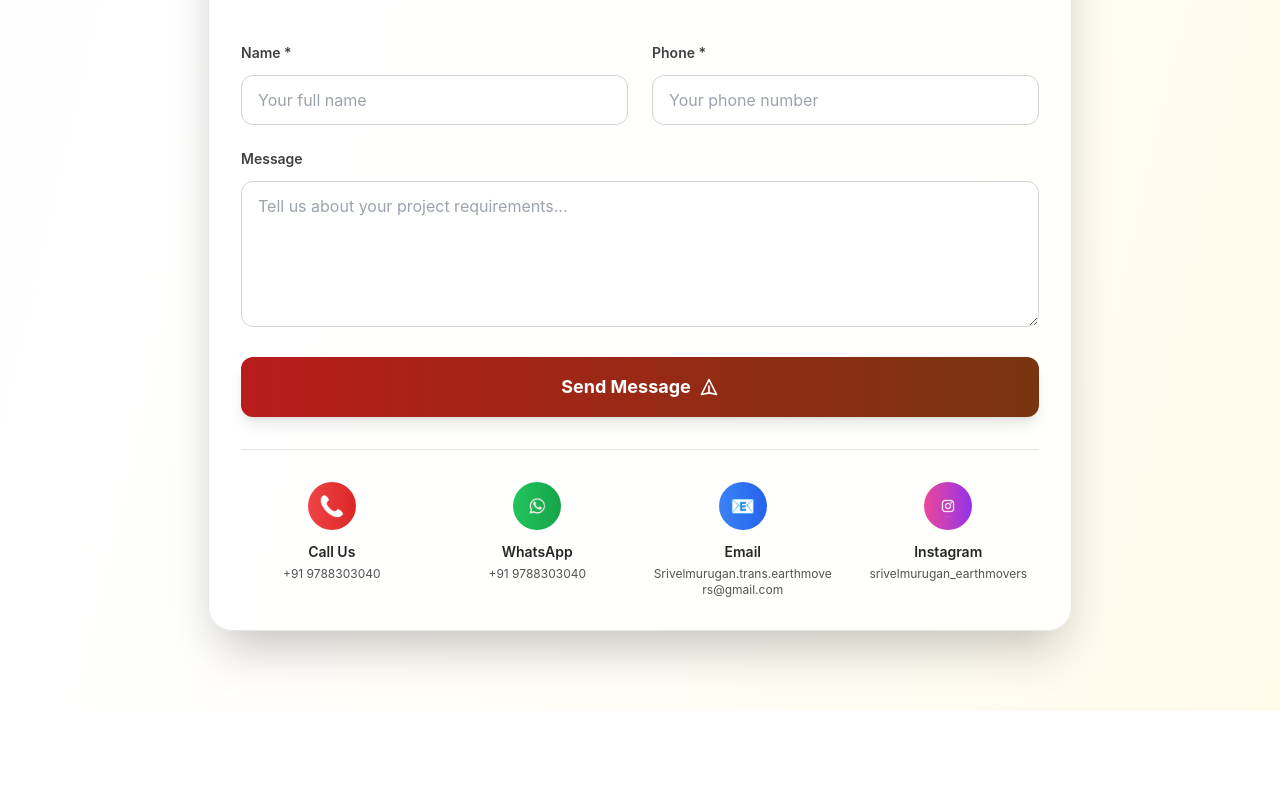
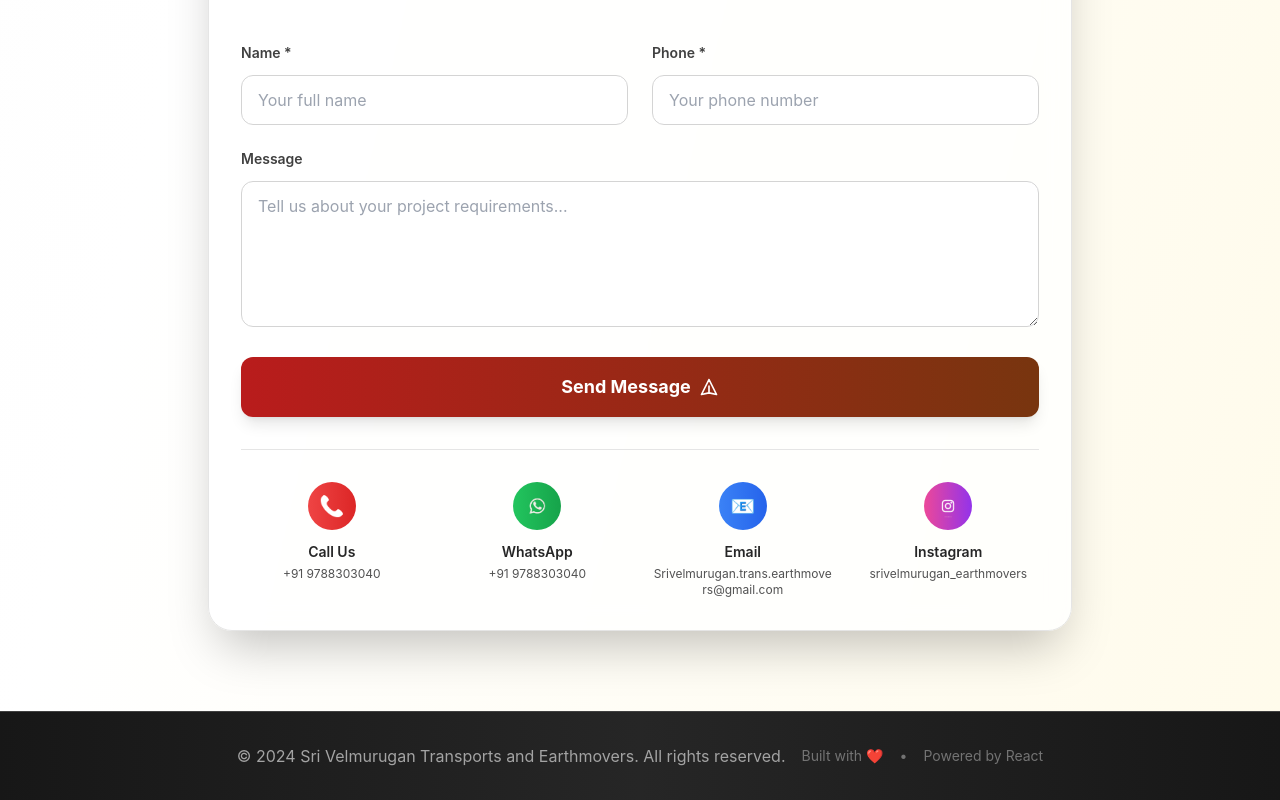
Before and after one commit to Harshanad03/Sri-Velmurugan-Transports-and-Earthmovers, a React (Create React App) app in the folder velmurugan-ui/: page / in a window 1280 px wide. Shown: the part 4791-5591 px from the top of the page. Before the commit the page ends 5502 px from the top, so only its background shows below. Built offline with nearby package versions, Linux system fonts and the light colour scheme; no server answers.

Commit message:
Add copyright footer with company name and branding

```diff
--- a/velmurugan-ui/src/App.tsx
+++ b/velmurugan-ui/src/App.tsx
@@ -540,6 +540,22 @@ function App() {
         </a>
 
       </div>
+
+      {/* Copyright Footer */}
+      <footer className="py-6 sm:py-8 px-4 bg-gradient-to-r from-neutral-900 via-neutral-800 to-neutral-900 border-t border-neutral-700">
+        <div className="max-w-6xl mx-auto text-center">
+          <div className="flex flex-col sm:flex-row items-center justify-center space-y-2 sm:space-y-0 sm:space-x-4">
+            <span className="text-neutral-400 text-sm sm:text-base">
+              © 2024 Sri Velmurugan Transports and Earthmovers. All rights reserved.
+            </span>
+            <div className="flex items-center space-x-4 text-xs sm:text-sm text-neutral-500">
+              <span>Built with ❤️</span>
+              <span>•</span>
+              <span>Powered by React</span>
+            </div>
+          </div>
+        </div>
+      </footer>
     </div>
   );
 }
```
